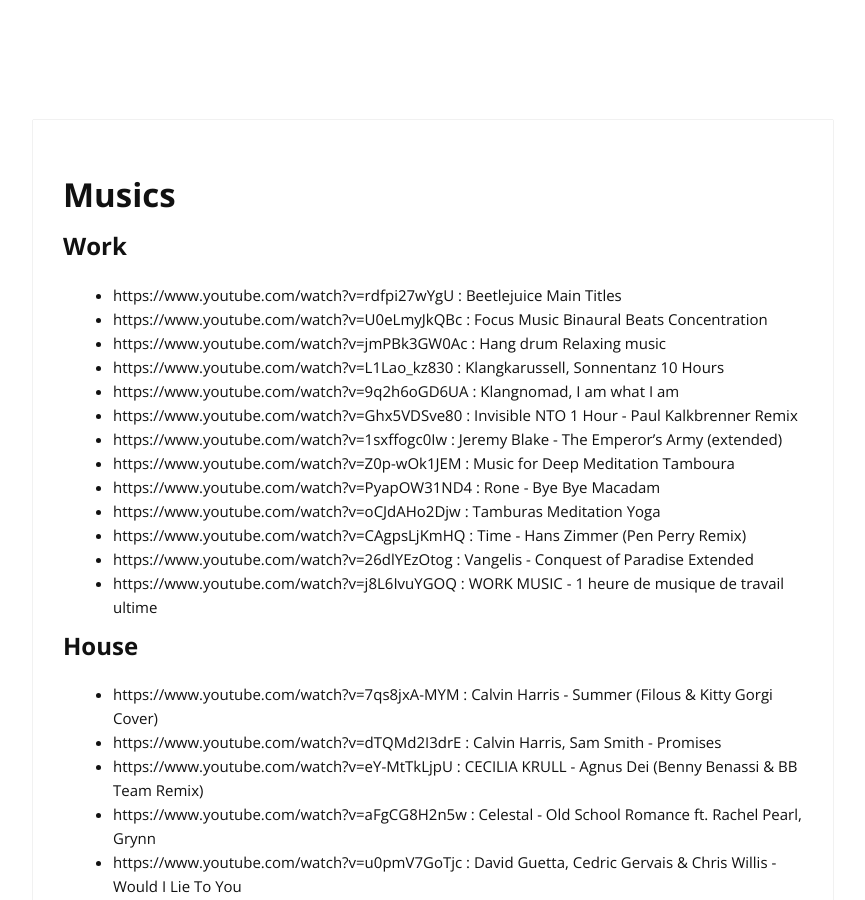
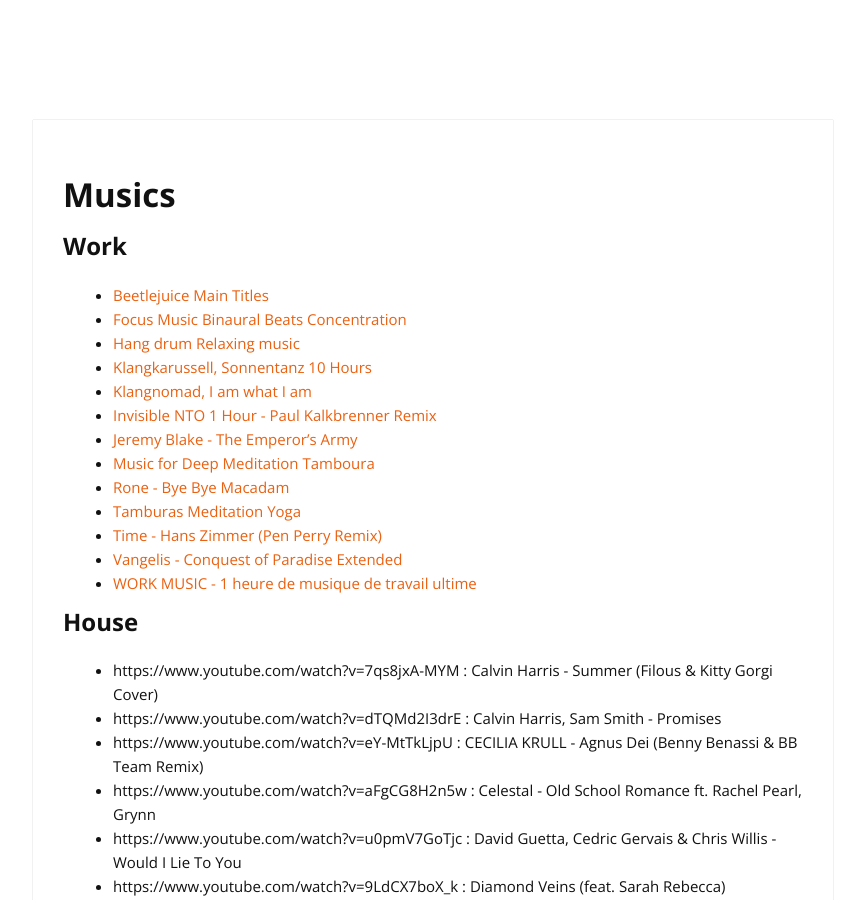
Before and after one commit to cylmat/cylmat.github.io, a Jekyll site: the page built from _pages/musics.md, in a window 1280 px wide and 900 px high. Shown: the whole window, without its empty margins (207-1072 px from the left). Built offline with Jekyll 4.4.1, drawn with Linux system fonts in a browser that asks for light colours; nearby versions of some CDN libraries.

Commit message:
Update musics.md

```diff
--- a/_pages/musics.md
+++ b/_pages/musics.md
@@ -6,19 +6,20 @@
 
 ## Work
 
-- https://www.youtube.com/watch?v=rdfpi27wYgU : Beetlejuice Main Titles
-- https://www.youtube.com/watch?v=U0eLmyJkQBc : Focus Music Binaural Beats Concentration
-- https://www.youtube.com/watch?v=jmPBk3GW0Ac : Hang drum Relaxing music
-- https://www.youtube.com/watch?v=L1Lao_kz830 : Klangkarussell, Sonnentanz 10 Hours
-- https://www.youtube.com/watch?v=9q2h6oGD6UA : Klangnomad, I am what I am
-- https://www.youtube.com/watch?v=Ghx5VDSve80 : Invisible NTO 1 Hour - Paul Kalkbrenner Remix
-- https://www.youtube.com/watch?v=1sxffogc0Iw : Jeremy Blake - The Emperor's Army (extended)
-- https://www.youtube.com/watch?v=Z0p-wOk1JEM : Music for Deep Meditation Tamboura
-- https://www.youtube.com/watch?v=PyapOW31ND4 : Rone - Bye Bye Macadam
-- https://www.youtube.com/watch?v=oCJdAHo2Djw : Tamburas Meditation Yoga
-- https://www.youtube.com/watch?v=CAgpsLjKmHQ : Time - Hans Zimmer (Pen Perry Remix)
-- https://www.youtube.com/watch?v=26dlYEzOtog : Vangelis - Conquest of Paradise Extended
-- https://www.youtube.com/watch?v=j8L6IvuYGOQ : WORK MUSIC - 1 heure de musique de travail ultime
+- [Beetlejuice Main Titles](https://www.youtube.com/watch?v=rdfpi27wYgU)
+- [Focus Music Binaural Beats Concentration](https://www.youtube.com/watch?v=U0eLmyJkQBc)
+- [Hang drum Relaxing music](https://www.youtube.com/watch?v=jmPBk3GW0Ac)
+- [Klangkarussell, Sonnentanz 10 Hours](https://www.youtube.com/watch?v=L1Lao_kz830)
+- [Klangnomad, I am what I am](https://www.youtube.com/watch?v=9q2h6oGD6UA)
+- [Invisible NTO 1 Hour - Paul Kalkbrenner Remix](https://www.youtube.com/watch?v=Ghx5VDSve80)
+- [Jeremy Blake - The Emperor's Army](https://www.youtube.com/watch?v=1sxffogc0Iw)
+- [Music for Deep Meditation Tamboura](https://www.youtube.com/watch?v=Z0p-wOk1JEM)
+- [Rone - Bye Bye Macadam](https://www.youtube.com/watch?v=PyapOW31ND4)
+- [Tamburas Meditation Yoga](https://www.youtube.com/watch?v=oCJdAHo2Djw)
+- [Time - Hans Zimmer (Pen Perry Remix)](https://www.youtube.com/watch?v=CAgpsLjKmHQ )
+- [Vangelis - Conquest of Paradise Extended](https://www.youtube.com/watch?v=26dlYEzOtog)
+- [WORK MUSIC - 1 heure de musique de travail ultime](https://www.youtube.com/watch?v=j8L6IvuYGOQ)
+
 
 ## House
 
```
